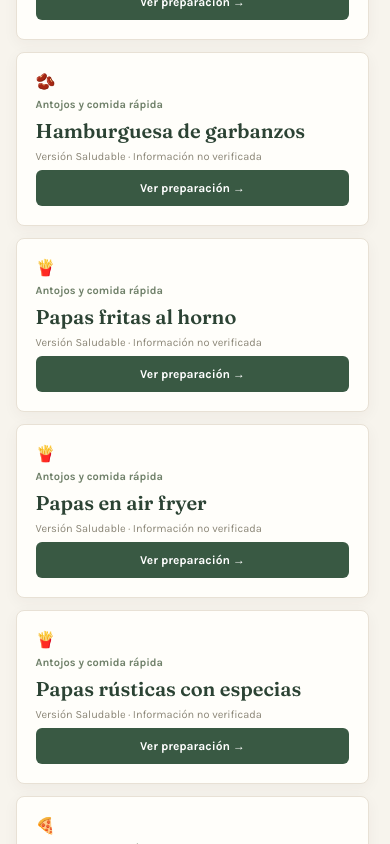
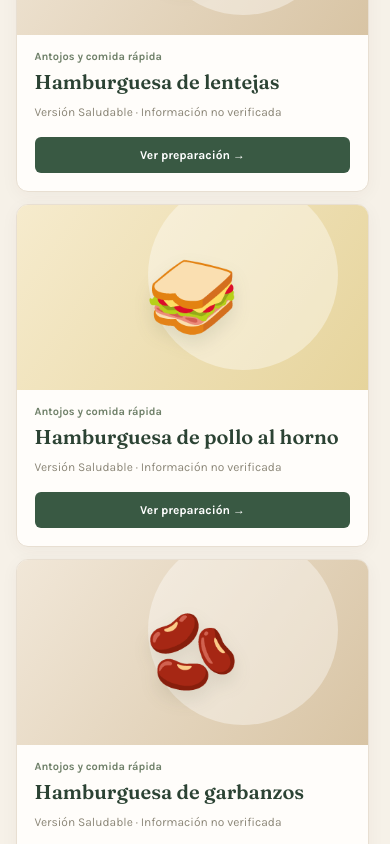
Before and after one commit to CamiVivallo/nutriplan, a React (Vite) app: page / in a window 390 px wide. Shown: the part 3120-3964 px from the top of the page. Built offline with nearby package versions, Linux system fonts and the light colour scheme.

Commit message:
design: apply responsive warm editorial V2 cards and recipe details

```diff
--- a/src/styles.css
+++ b/src/styles.css
@@ -65,3 +65,36 @@ body{background:#f7f4ed}
 .selected-tag:hover{background:#ddeada}
 @media(max-width:850px){.sidebar{display:grid;grid-template-columns:repeat(2,minmax(0,1fr))}.pantry-selected{grid-column:1/-1}}
 @media(max-width:560px){.sidebar{grid-template-columns:1fr}.pantry-selected{grid-column:auto}.pantry-groups{max-height:360px}}
+
+/* NutriPlan V2: portadas y fichas con un solo lenguaje visual */
+:root{--np-cream:#F6F1E8;--np-ink:#2E4A3D;--np-olive:#6F8B5E;--np-sage:#A8B99A;--np-border:#e8dfd2}
+body{background:var(--np-cream);color:var(--np-ink)}
+.recipe,.idea-tile{background:#fffdfa;border:1px solid var(--np-border);border-radius:12px;overflow:hidden;box-shadow:0 4px 18px rgba(60,50,36,.045);transition:transform .18s ease,box-shadow .18s ease}
+.recipe:hover,.idea-tile:hover{transform:translateY(-2px);box-shadow:0 7px 24px rgba(60,50,36,.09)}
+.recipe-banner{height:170px;padding:0;position:relative;background:transparent}
+.recipe-banner>.dish-image{width:100%;height:100%}
+.recipe-category{position:absolute;top:12px;left:12px;background:#fffdf2e8;border-radius:5px;padding:6px 10px;font:700 11px Karla,Arial,sans-serif;color:#365540}
+.dish-image{height:160px;display:flex;align-items:center;justify-content:center;position:relative;overflow:hidden;background:#e1eadc}
+.dish-image:before{content:"";position:absolute;width:190px;height:190px;border-radius:50%;background:#ffffff61;transform:translate(50px,-22px)}
+.dish-image span{position:relative;font-size:76px;filter:drop-shadow(0 9px 9px #3b41271e)}
+.dish-sage{background:linear-gradient(125deg,#e4ebdc,#c8d8c0)}
+.dish-earth{background:linear-gradient(125deg,#f1e7d8,#d8c4a4)}
+.dish-gold{background:linear-gradient(125deg,#f6ebcd,#e6d49c)}
+.dish-berry{background:linear-gradient(125deg,#eee6df,#f0d2cd)}
+.dish-tomato{background:linear-gradient(125deg,#f2e9d9,#eacdb2)}
+.dish-large{height:235px;border-radius:9px;margin:14px 0 20px}
+.dish-large span{font-size:105px}
+.idea-tile{padding:0;display:flex;flex-direction:column;min-height:0;gap:0}
+.idea-tile .dish-image{width:100%;height:170px}
+.idea-tile .idea-label,.idea-tile strong,.idea-tile small{margin-left:18px;margin-right:18px}
+.idea-tile .idea-label{margin-top:15px;margin-bottom:6px}
+.idea-tile strong{font:600 20px/1.3 Fraunces,Georgia,serif;margin-bottom:8px}
+.idea-tile small{font:400 12px/1.5 Karla,Arial,sans-serif;margin-bottom:16px}
+.idea-tile .idea-open{width:calc(100% - 36px);margin:0 18px 18px;border-radius:6px}
+.recipe-body{padding:19px}
+.recipe h3{font:600 20px/1.3 Fraunces,Georgia,serif}
+.modal{width:min(720px,100%);max-width:720px}
+.modal h2{font:600 32px/1.2 Fraunces,Georgia,serif;color:var(--np-ink);margin-right:28px}
+.modal .dish-image{max-width:100%}
+@media(max-width:700px){.cards,.idea-grid{grid-template-columns:repeat(auto-fit,minmax(220px,1fr))}.modal{padding:20px}.dish-large{height:205px}}
+@media(max-width:500px){.cards,.idea-grid{grid-template-columns:1fr}.recipe-banner,.idea-tile .dish-image{height:185px}.modal h2{font-size:26px}}
```
